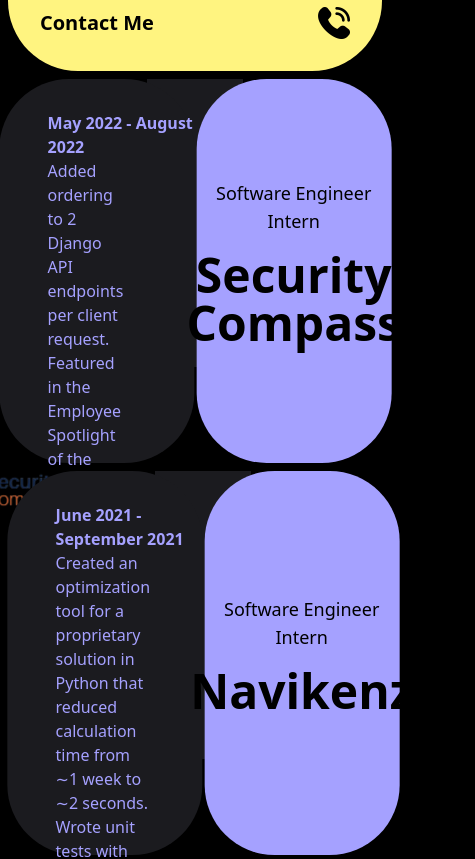
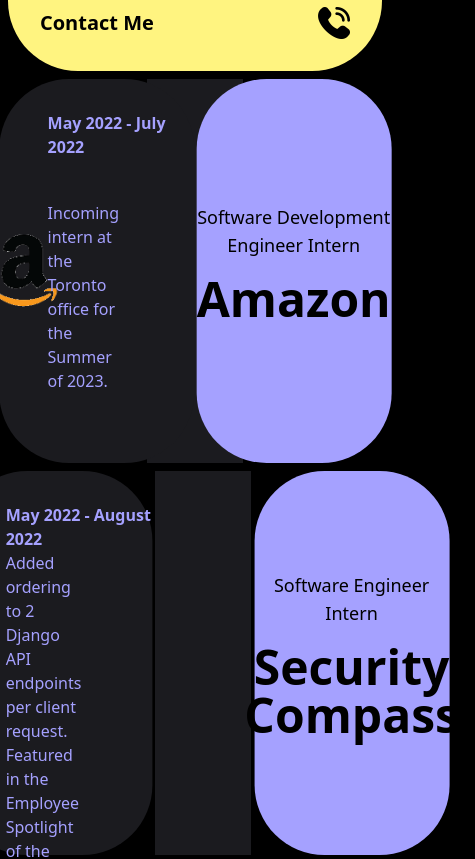
Before and after one commit to Alamgir-K/Personal-Website, a React (Create React App) app: page / in a window 390 px wide. Shown: the part 1057-1916 px from the top of the page, 475 px wide, since content can reach past the window. Built offline with nearby package versions, Linux system fonts and the light colour scheme.

Commit message:
fixed reveal animation

```diff
--- a/public/styleScript.js
+++ b/public/styleScript.js
@@ -2,7 +2,6 @@
 
 let leftRevealElements = []
 let rightRevealElements = []
-let scrollFactor = 1.0
 
 // const elementsToRemove = ['landing-bg-2', 'landing-bg-3']
 
@@ -24,21 +23,65 @@
 
 // window.onresize = removeElements
 
+// function watchForReveal() {
+//     window.addEventListener('scroll', () => {
+//         let scrolled = window.pageYOffset * 0.1
+//         let leftIndex = 0
+//         let leftStagger = 0.5
+//         let translate = scrollFactor * scrolled
+//         const translateCopy = translate
+
+//         for (const leftRevealElement of leftRevealElements) {
+//             leftIndex++
+//             const currentLeft = window.scrollX + leftRevealElement.getBoundingClientRect().left
+
+//             if (leftIndex > 1) {
+//                 translate = scrollFactor * scrolled * leftStagger
+//                 leftStagger = leftStagger * 0.5
+//             }
+
+//             if (currentLeft > 10.0) {
+//                 leftRevealElement.style.transform = `translateX(-${translate}%)`
+//             }
+//         }
+
+//         let rightIndex = 0
+//         let rightStagger = 0.5
+//         translate = translateCopy
+
+//         for (const rightRevealElement of rightRevealElements) {
+//             rightIndex++
+//             const currentRight = window.scrollX + rightRevealElement.getBoundingClientRect().right
+
+//             if (rightIndex > 1) {
+//                 translate = scrollFactor * scrolled * rightStagger
+//                 rightStagger = rightStagger * 0.5
+//             }
+
+//             if (currentRight < window.innerWidth - 10.0) {
+//                 rightRevealElement.style.transform = `translateX(${translate}%)`
+//             }
+//         }
+//     })
+// }
+
 function watchForReveal() {
     window.addEventListener('scroll', () => {
+        let scrollFactor = 1.0
         let scrolled = window.pageYOffset * 0.1
         let leftIndex = 0
-        let leftStagger = 0.5
+        let leftStagger = 25
         let translate = scrollFactor * scrolled
         const translateCopy = translate
 
         for (const leftRevealElement of leftRevealElements) {
             leftIndex++
             const currentLeft = window.scrollX + leftRevealElement.getBoundingClientRect().left
+            console.log(translate)
 
             if (leftIndex > 1) {
-                translate = scrollFactor * scrolled * leftStagger
-                leftStagger = leftStagger * 0.5
+                translate = scrollFactor * scrolled - leftStagger
+                leftStagger = leftStagger * 2
             }
 
             if (currentLeft > 10.0) {
@@ -47,7 +90,7 @@
         }
 
         let rightIndex = 0
-        let rightStagger = 0.5
+        let rightStagger = 25
         translate = translateCopy
 
         for (const rightRevealElement of rightRevealElements) {
@@ -55,17 +98,14 @@
             const currentRight = window.scrollX + rightRevealElement.getBoundingClientRect().right
 
             if (rightIndex > 1) {
-                translate = scrollFactor * scrolled * rightStagger
-                rightStagger = rightStagger * 0.5
+                translate = scrollFactor * scrolled - rightStagger
+                rightStagger = rightStagger * 2
             }
 
             if (currentRight < window.innerWidth - 10.0) {
                 rightRevealElement.style.transform = `translateX(${translate}%)`
             }
         }
-
-
-
     })
 }
 
@@ -84,7 +124,7 @@
 })
 
 
-async function hello() {
+async function scrollReveal() {
     await delay(50)
     leftRevealElements = document.querySelectorAll('.reveal-left')
     rightRevealElements = document.querySelectorAll('.reveal-right')
@@ -97,4 +137,4 @@
 //     window.scrollTo(0, 0);
 //   }
 
-hello()
+scrollReveal()
--- a/src/components/Experience/Experience.js
+++ b/src/components/Experience/Experience.js
@@ -6,14 +6,15 @@
 export default function Experience() {
   return (
     <div>
-    {/* // <div className='grid grid-rows-2 gap-2 justify-center'> */}
         <div className='h-96 xl:h-72 w-full'>
             <ExperienceItem item={ExperienceData[0]}></ExperienceItem>
         </div>
         <div className='h-96 xl:h-72 w-full m-2'>
             <ExperienceItem item={ExperienceData[1]}></ExperienceItem>
         </div>
-    {/* </div> */}
+        <div className='h-96 xl:h-72 w-full m-2'>
+            <ExperienceItem item={ExperienceData[2]}></ExperienceItem>
+        </div>
     </div>
   )
 }
--- a/src/components/Experience/ExperienceData.js
+++ b/src/components/Experience/ExperienceData.js
@@ -1,14 +1,14 @@
 export default [
-    // {
-    //     company: 'Amazon',
-    //     role: 'Software Development Engineer Intern',
-    //     startDate: 'May 2022',
-    //     endDate: 'July 2022',
-    //     description: [
-    //         'Incoming'
-    //     ]
-    // },
-    // logo: 'Amazon.png'
+    {
+        company: 'Amazon',
+        role: 'Software Development Engineer Intern',
+        startDate: 'May 2022',
+        endDate: 'July 2022',
+        description: [
+            'Incoming intern at the Toronto office for the Summer of 2023.'
+        ],
+        logo: 'AmazonLogo.png'
+    },
     {
         company: 'Security Compass',
         role: 'Software Engineer Intern',
--- a/src/components/ExperienceItem/ExperienceItem.js
+++ b/src/components/ExperienceItem/ExperienceItem.js
@@ -27,13 +27,13 @@
               <div className='flex flex-wrap place-self-start mt-8 basis-full col-span-3'>
                 <p className='font-semibold'>{props.item.startDate} - {props.item.endDate}</p>
               </div>
-              <div className='flex flex-wrap col-span-3'>
+              <div className='flex flex-wrap items-center col-span-3'>
                 {points}
               </div>
             </div>
         </div>
 
-        <div className='flex absolute right-auto h-72 w-24 lg:w-32 z-1 experience-description-block'>
+        <div className='flex absolute right-auto h-96 xl:h-72 w-24 lg:w-32 z-1 experience-description-block'>
         </div>
 
     </div>
```
Also changed, not shown: public/images/AmazonLogo.png (added).
